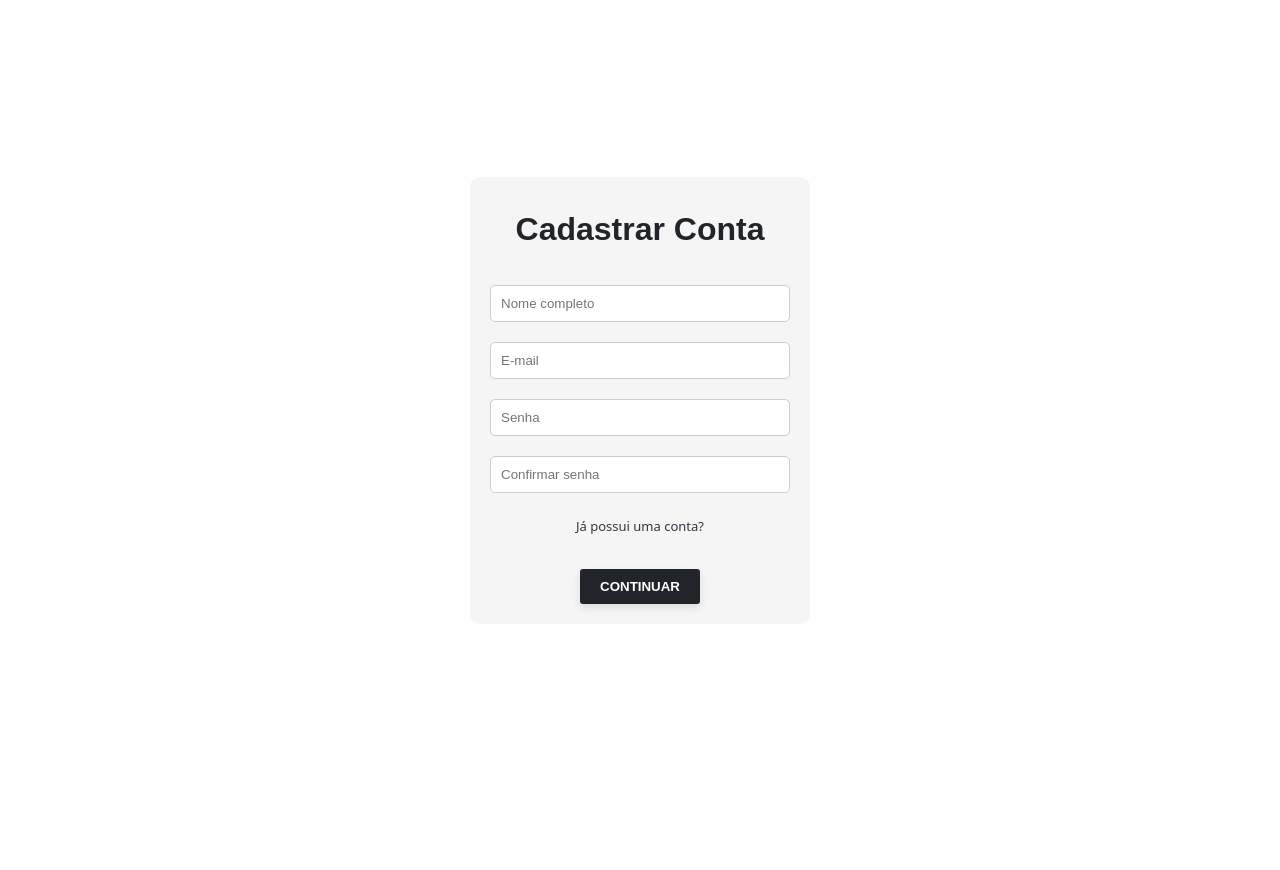
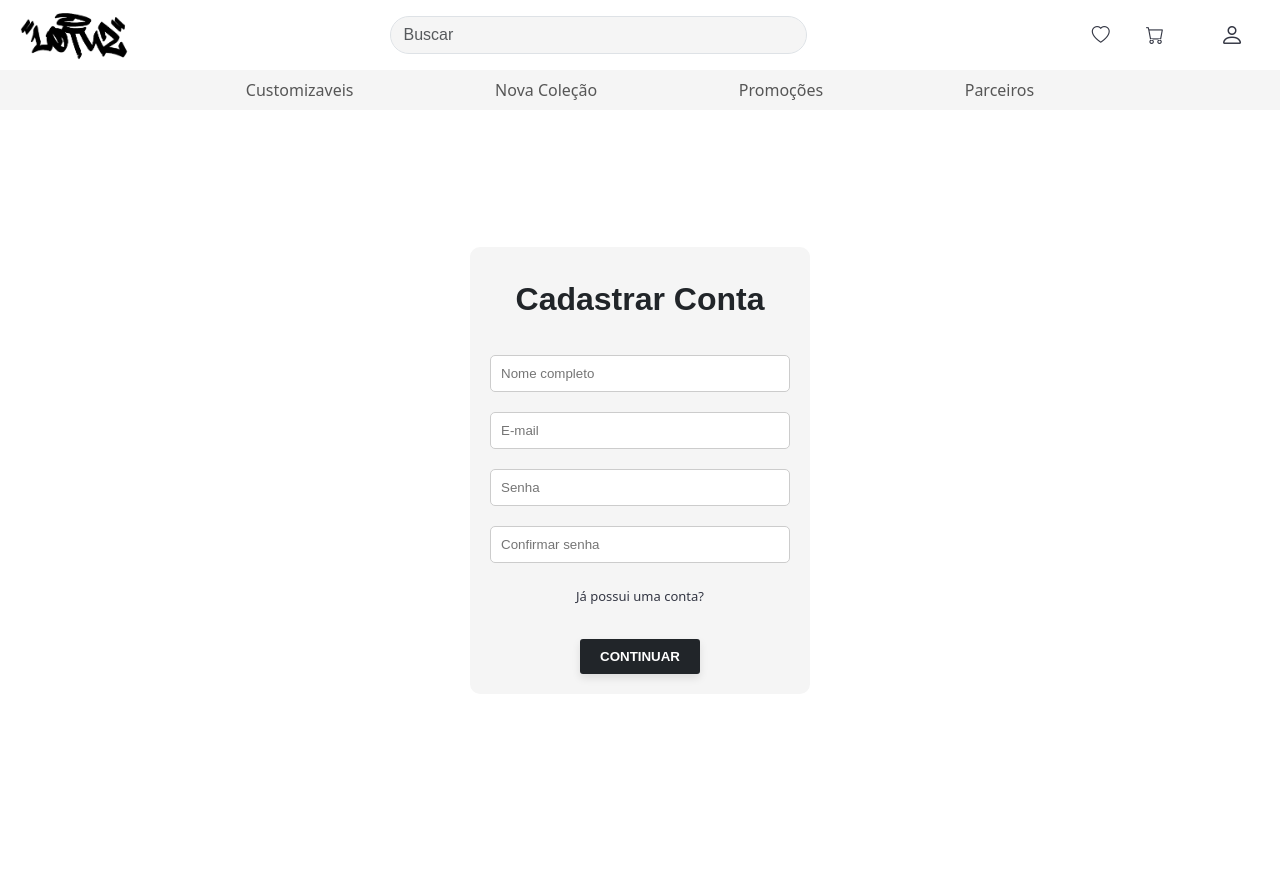
Before and after one commit to osurinhu/Site-Camisas, a Flask app: page /registrar in a window 1280 px wide. Before the commit the page ends 613 px from the top, so only its background shows below. Run offline with Flask 3, Linux system fonts and the light colour scheme; parts of the project's set-up code (start-up, migrations or seed data) failed here and were passed over; some libraries are stand-ins or nearby versions.

Commit message:
navabar implementada

```diff
--- a/Site_Camisas/blueprints/autenticacao/views.py
+++ b/Site_Camisas/blueprints/autenticacao/views.py
@@ -111,6 +111,7 @@ def entrar():
 
             # TODO: depois de logar
             session["usuario_id"] = query[0][0]
+            flash("Conectado", "message")
             return redirect("/")
 
 
@@ -119,4 +120,5 @@ def entrar():
 @autenticacao_bp.route("/sair", methods=["GET"])
 def sair():
     session.clear()
+    flash("Conta desconectada", "message")
     return redirect("/entrar")
--- a/Site_Camisas/database/schema.sql
+++ b/Site_Camisas/database/schema.sql
@@ -53,7 +53,6 @@ CREATE TABLE compras (
 
 
     FOREIGN KEY(usuario_id) REFERENCES usuarios(id),
-    FOREIGN KEY(tag_id) REFERENCES tags(id)
 );
 
 
--- a/Site_Camisas/static/stylesheets/style.css
+++ b/Site_Camisas/static/stylesheets/style.css
@@ -32,6 +32,85 @@ body{
     font-family: var(--font-family-default);
 }
 
+
+
+/* Estilos para a navbar */
+
+.nav-meio{
+    background-color: var(--branco-default) !important;
+    margin: 0;
+    padding: 0.5rem !important;
+    height: fit-content;
+}
+
+
+.nav-meio img{
+    height: 54px;
+}
+
+.nav-meio li a{
+    width: 100%;
+    text-align: center;
+}
+
+.nav-meio a{
+    padding: 0;
+    margin: 0;
+    width: fit-content;
+    height: fit-content;
+}
+
+.nav-meio input{
+    background-color: var(--branco-cinza);
+    border-radius: 20px;
+
+}
+
+.save{
+    margin-right: 1.5rem;
+}
+
+.nav-meio i{
+    color: var(--font-color-default);
+    font-size: x-large;
+
+    margin: 0 1rem;
+}
+
+.nav-meio .save i{
+    font-size: large;
+}
+
+
+.nav-meio i:hover{
+
+    -webkit-text-stroke: 1px;
+}
+
+.nav-meio li{
+    list-style-type: none;
+}
+
+
+
+.nav-baixo{
+    margin-top: 70px !important;
+    background-color: var(--branco-cinza) !important;
+    margin: 0;
+    padding: 0 !important;
+}
+
+.nav-baixo ul{
+    width: 100%;
+}
+
+.nav-baixo .nav-item{
+    margin: 0 5%;
+}
+
+
+
+
 /* Estilos para o formulário de login/registro */
 .centro {
     display: flex;
@@ -39,7 +118,7 @@ body{
     align-items: center;
     width: 100%;
     margin: 0;
-    height: 100vh;
+    height: 90vh;
 }
 
 .auth-form {
--- a/Site_Camisas/templates/base.html
+++ b/Site_Camisas/templates/base.html
@@ -1,14 +1,101 @@
 <!DOCTYPE html>
 <html lang="pt-br">
+
 <head>
     <meta charset="UTF-8">
     <meta name="viewport" content="width=device-width, initial-scale=1.0">
     <link rel="stylesheet" href="{{ url_for('static', filename='stylesheets/style.css') }}">
     <link rel="stylesheet" href="{{ url_for('static', filename='stylesheets/bootstrap.css') }}">
+    <link rel="stylesheet" href="https://cdn.jsdelivr.net/npm/bootstrap-icons@1.11.3/font/bootstrap-icons.min.css">
+    <script src="https://cdn.jsdelivr.net/npm/bootstrap@5.3.3/dist/js/bootstrap.bundle.min.js"
+        integrity="sha384-YvpcrYf0tY3lHB60NNkmXc5s9fDVZLESaAA55NDzOxhy9GkcIdslK1eN7N6jIeHz"
+        crossorigin="anonymous"></script>
+
     <title>Lotuz {% block titulo %} {% endblock %} </title>
 </head>
+
 <body>
+
+    <header>
+
+        <nav class="navbar nav-meio fixed-top">
+            <div class="container-fluid">
+                <a class="navbar-brand"><img src="{{ url_for('static', filename='images/logo.png') }}" alt="Lotuz logo"></a>
+                <form class="d-flex mx-auto p-2" style="width: 425px;" role="search">
+                    <input class="form-control me-2 outline-success" type="search" placeholder="Buscar"
+                        aria-label="Search">
+                </form>
+                <div class="save">
+                    <a href="#"><i class="bi bi-heart"></i></a>
+                    <a href="#"><i class="bi bi-cart"></i></a>
+                </div>
+
+
+                {% if not session["usuario_id"] %}
+                <li class="nav-item dropstart">
+                    <a class="nav-link" href="#" role="button" data-bs-toggle="dropdown" aria-expanded="false" data-bs-auto-close="outside">
+                        <i class="bi bi-person"></i>
+                    </a>
+                    <ul class="dropdown-menu dropdown-menu-end dropdown-menu-lg-start">
+                      <li><a class="dropdown-item" href="/entrar">Entrar</a></li>
+                      <li><a class="dropdown-item" href="/registrar">Registrar</a></li>
+                    </ul>
+                  </li>
+
+                  {% else %}
+                  <li class="nav-item dropstart">
+                    <a class="nav-link" href="#" role="button" data-bs-toggle="dropdown" aria-expanded="false" data-bs-auto-close="outside">
+                        <i class="bi bi-person"></i>
+                    </a>
+                    <ul class="dropdown-menu dropdown-menu-end dropdown-menu-lg-start">
+                      <li><a class="dropdown-item" href="/conta">Conta</a></li>
+                      <li><a class="dropdown-item" href="/sair">Sair</a></li>
+                    </ul>
+                  </li>
+                {% endif %}
+            </div>
+        </nav>
+
+
+        <nav class="navbar navbar-expand-lg nav-baixo">
+            <div class="container-fluid ">
+
+                <div class="collapse navbar-collapse justify-content-center" id="navbarNavDropdown">
+                    <ul class="navbar-nav justify-content-center">
+
+                        <li class="nav-item">
+                            <a class="nav-link" href="#">Customizaveis</a>
+                        </li>
+                        <li class="nav-item">
+                            <a class="nav-link" href="#">Nova Coleção</a>
+                        </li>
+                        <li class="nav-item">
+                            <a class="nav-link" href="#">Promoções</a>
+                        </li>
+                        <li class="nav-item">
+                            <a class="nav-link" href="#">Parceiros</a>
+                        </li>
+
+                    </ul>
+                </div>
+            </div>
+        </nav>
+
+        {% set mensagens = get_flashed_messages(category_filter=["message"]) %}
+        {% for mensagem in mensagens %}
+        <header>
+            <p class="msg"> {{ mensagem }} </p>
+        </header>
+        {% endfor %}
+
+    </header>
+
+
+
+
+
 
     {% block body %}{% endblock %}
 </body>
+
 </html>
```
Also changed, not shown: Site_Camisas/blueprints/autenticacao/templates/login.html (+0 -8 lines), Site_Camisas/database/criardb.py (added, +145 -0 lines), Site_Camisas/templates/index.html (+44 -27 lines), Site_Camisas/static/images/logo.png (added). Lines whose indentation alone changed are shown as unchanged.
